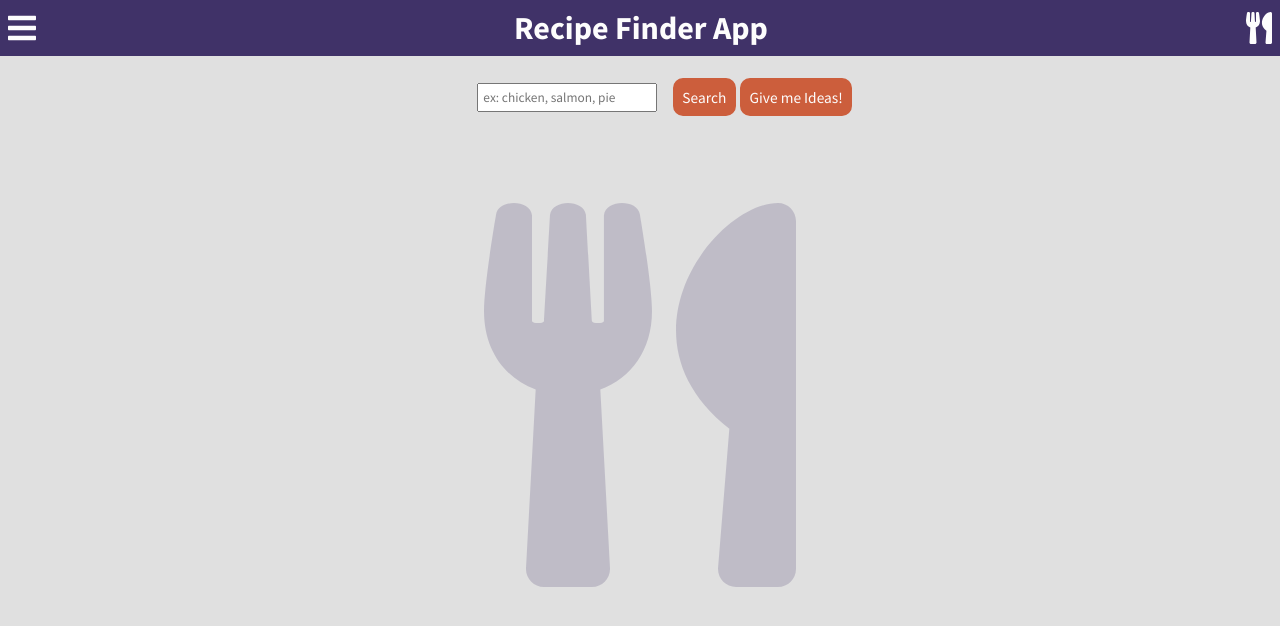
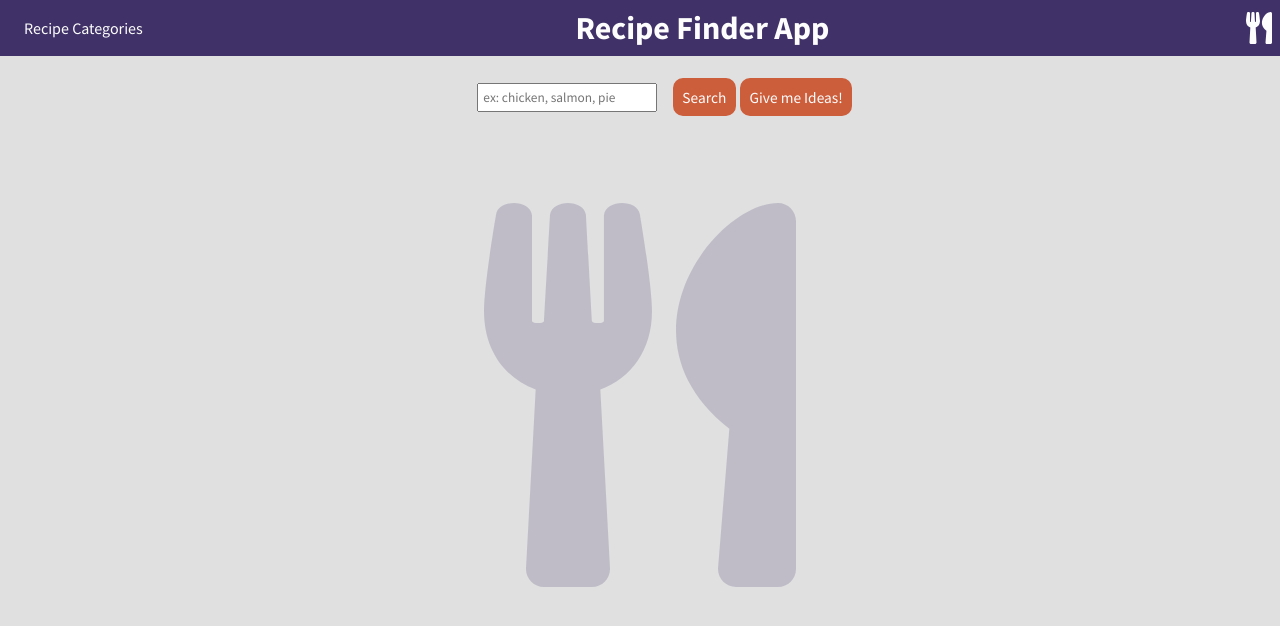
Before and after one commit to le-santos/recipe-finder, a React (Create React App) app: page / in a window 1280 px wide. Shown: the top 626 px of the page. Built offline with nearby package versions, Linux system fonts and the light colour scheme.

Commit message:
makes different menu on header for desktop

```diff
--- a/src/Components/AppToolbar/AppToolbar.js
+++ b/src/Components/AppToolbar/AppToolbar.js
@@ -1,7 +1,7 @@
 import React from "react";
 import Header from "../UI/Header";
 import UtensilsIcon from "../Icons/UtensilsIcon";
-import HamburgerIcon from "../Icons/HamburgerIcon";
+import HeaderMenu from "../Menu/HeaderMenu";
 
 const style = {
   position: "fixed",
@@ -13,7 +13,10 @@ const style = {
 function AppToolbar(props) {
   return (
     <Header customStyle={style}>
-      <HamburgerIcon size={"2x"} color={"#fdfdfd"} clicked={props.toggleMenu} />
+      <HeaderMenu
+        clicked={props.toggleMenu}
+        searchByCategory={props.searchByCategory}
+      />
       <h1>Recipe Finder App</h1>
       <UtensilsIcon size={"2x"} color={"#fdfdfd"} />
     </Header>
--- a/src/Components/Layout/Layout.js
+++ b/src/Components/Layout/Layout.js
@@ -25,7 +25,10 @@ function Layout(props) {
   return (
     <React.Fragment>
       <GlobalStyle />
-      <AppToolbar toggleMenu={toggleMenu} />
+      <AppToolbar
+        toggleMenu={toggleMenu}
+        searchByCategory={props.searchByCategory}
+      />
       <SideDrawer
         menuList={menuItems}
         closeSideDrawer={toggleMenu}
--- /dev/null
+++ b/src/Components/Menu/HeaderMenu.js
@@ -0,0 +1,17 @@
+import React from "react";
+import HamburgerIcon from "../Icons/HamburgerIcon";
+import MenuDesktop from "./MenuDesktop";
+import MenuMobile from "./MenuMobile";
+
+const HeaderMenu = (props) => {
+  return (
+    <React.Fragment>
+      <MenuMobile>
+        <HamburgerIcon size={"2x"} color={"#fdfdfd"} clicked={props.clicked} />
+      </MenuMobile>
+      <MenuDesktop searchByCategory={props.searchByCategory} />
+    </React.Fragment>
+  );
+};
+
+export default HeaderMenu;
--- /dev/null
+++ b/src/Components/Menu/MenuDesktop.js
@@ -0,0 +1,32 @@
+import React from "react";
+import NavigationList from "../Navigation/NavigationList";
+import MenuLinkStyled from "./MenuLinkStyled";
+
+const menuItems = [
+  "Breakfast",
+  "Pasta",
+  "Chicken",
+  "Beef",
+  "Seafood",
+  "Vegetarian",
+  "Vegan",
+  "Dessert",
+  "Miscellaneous",
+];
+
+const MenuDesktop = (props) => {
+  return (
+    <React.Fragment>
+      <MenuLinkStyled>
+        Recipe Categories
+        <NavigationList
+          menuList={menuItems}
+          searchByCategory={props.searchByCategory}
+          parent={MenuLinkStyled}
+        />
+      </MenuLinkStyled>
+    </React.Fragment>
+  );
+};
+
+export default MenuDesktop;
--- /dev/null
+++ b/src/Components/Menu/MenuLinkStyled.js
@@ -0,0 +1,16 @@
+import styled from "styled-components";
+
+const MenuLinkStyled = styled.a`
+  padding: 0.5em 1em;
+  color: var(--color1);
+  &:hover {
+    color: var(--color5);
+    background-color: var(--color1);
+    cursor: pointer;
+  }
+  @media (max-width: 600px) {
+    display: none;
+  }
+`;
+
+export default MenuLinkStyled;
--- /dev/null
+++ b/src/Components/Menu/MenuMobile.js
@@ -0,0 +1,13 @@
+import React from "react";
+import styled from "styled-components";
+
+const SpanStyled = styled.span`
+  display: block;
+  @media (min-width: 600px) {
+    display: none;
+  }
+`;
+
+const MenuMobile = (props) => <SpanStyled>{props.children}</SpanStyled>;
+
+export default MenuMobile;
--- a/src/Components/Navigation/NavigationList.js
+++ b/src/Components/Navigation/NavigationList.js
@@ -1,11 +1,23 @@
 import React from "react";
 import styled from "styled-components";
+import MenuLinkStyled from "../Menu/MenuLinkStyled";
 import NavigationItem from "./NavigationItem";
 
 const ListStyled = styled.ul`
   display: flex;
   flex-flow: column;
   list-style-type: none;
+  @media (min-width: 600px) {
+    display: none;
+    position: absolute;
+    left: 8px;
+    top: 46px;
+    background-color: var(--color1);
+    box-shadow: 1px 1px 3px var(--color5);
+    ${(props) => props.parent}:hover & {
+      display: flex;
+    }
+  }
 `;
 
 function NavigationList(props) {
@@ -16,13 +28,15 @@ function NavigationList(props) {
         text={item}
         clicked={() => {
           props.searchByCategory(item);
-          props.closeSideDrawer();
+          if (props.parent !== MenuLinkStyled) {
+            props.closeSideDrawer();
+          }
         }}
       />
     );
   });
 
-  return <ListStyled>{navList}</ListStyled>;
+  return <ListStyled parent={props.parent}>{navList}</ListStyled>;
 }
 
 export default NavigationList;
```
